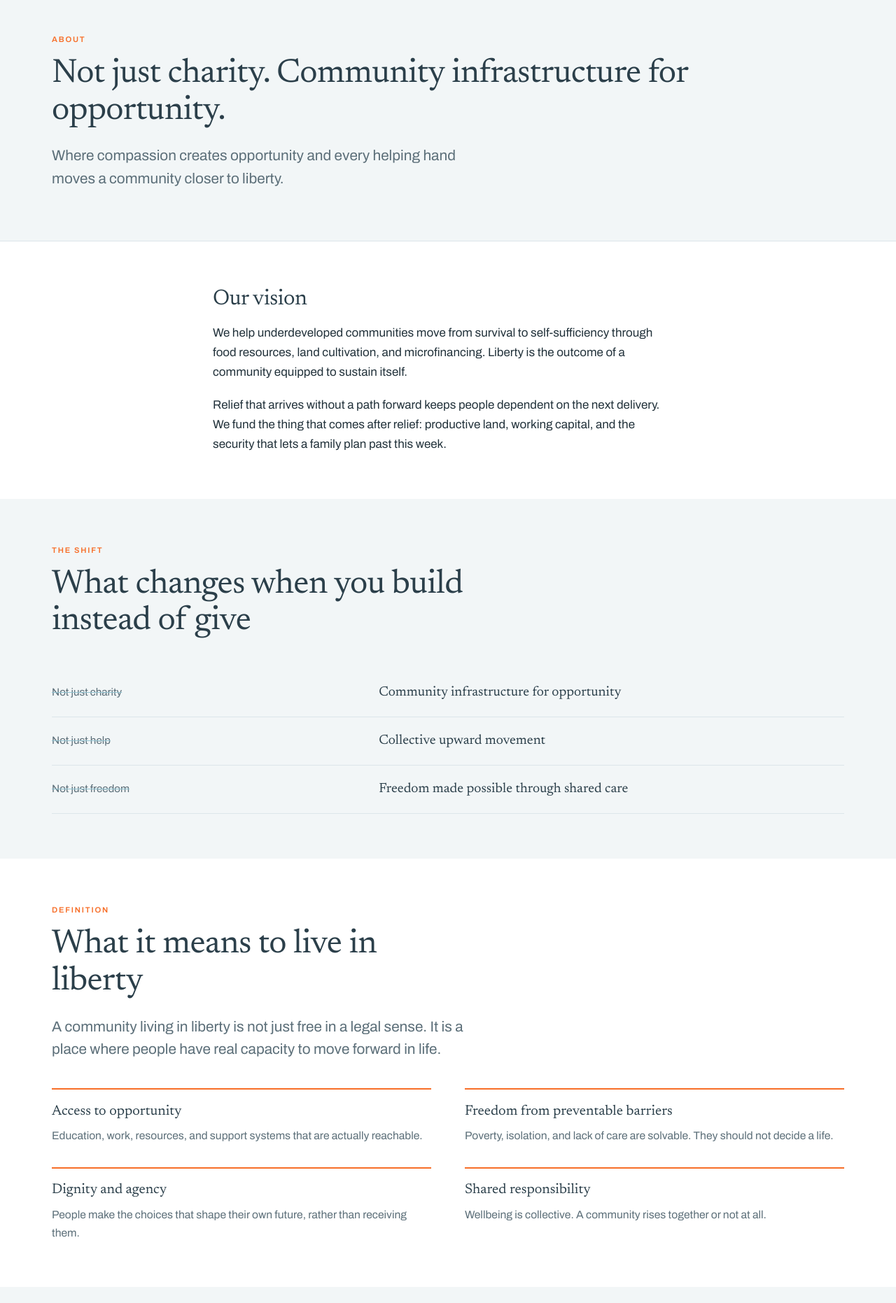
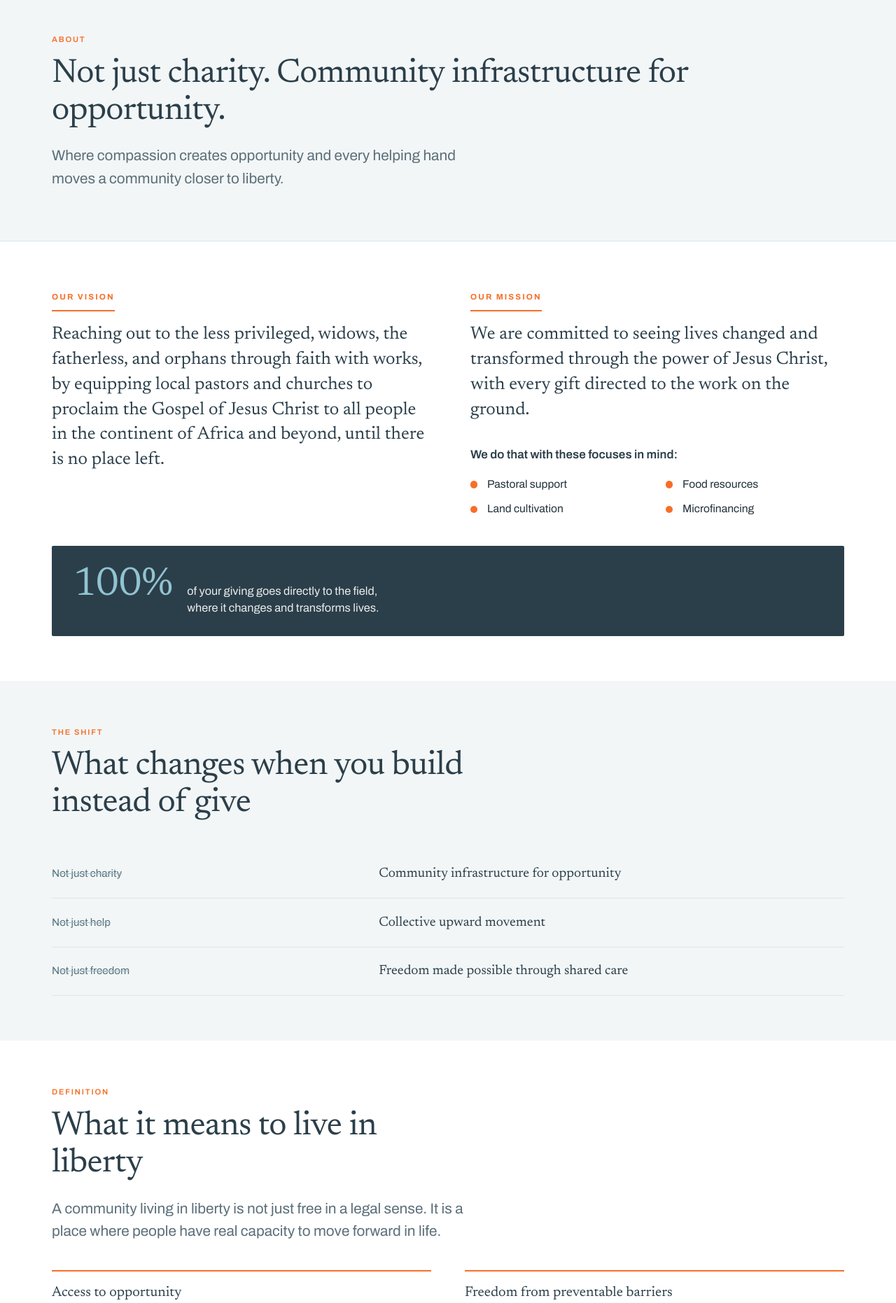
Before and after one commit to isaach3lms/liberty-charity-foundation, a Flask app: page /about in a window 1280 px wide. Shown: the part 74-1936 px from the top of the page at 70% size. Run offline with Flask 3, Linux system fonts and the light colour scheme.

Commit message:
Add Vision and Mission with 100% giving pledge to About page

```diff
--- a/static/css/site.css
+++ b/static/css/site.css
@@ -144,6 +144,74 @@ a:hover { color: var(--orange); }
 }
 
 .muted { color: var(--ink-soft); }
+
+/* --- Vision & Mission ----------------------------------------------------- */
+
+.vm { display: grid; gap: 2.5rem; grid-template-columns: 1fr; }
+@media (min-width: 860px) { .vm { grid-template-columns: 1fr 1fr; gap: 4rem; } }
+
+.vm-label {
+  font-size: 0.72rem;
+  font-weight: 700;
+  letter-spacing: 0.18em;
+  text-transform: uppercase;
+  color: var(--orange);
+  margin: 0 0 1rem;
+  padding-bottom: 0.6rem;
+  border-bottom: 2px solid var(--orange);
+  display: inline-block;
+}
+
+.vm-statement {
+  font-family: var(--display);
+  font-size: clamp(1.25rem, 2.6vw, 1.6rem);
+  line-height: 1.4;
+  color: var(--navy);
+  margin: 0;
+}
+
+.vm-body { margin: 1.1rem 0 0; color: var(--ink-soft); }
+
+/* The 100%-to-the-field pledge, set apart as the trust signal it is. */
+.pledge {
+  margin: 2.5rem 0 0;
+  padding: 1.75rem 1.9rem;
+  background: var(--navy);
+  border-radius: var(--radius);
+  color: #fff;
+  display: flex;
+  flex-wrap: wrap;
+  align-items: baseline;
+  gap: 0.4rem 1.25rem;
+}
+.pledge-figure {
+  font-family: var(--display);
+  font-size: clamp(2.6rem, 7vw, 3.6rem);
+  line-height: 1;
+  color: var(--sky);
+}
+.pledge-text { font-size: 1.02rem; line-height: 1.45; color: rgba(255,255,255,0.9); max-width: 34ch; }
+
+.vm-focus { margin: 2rem 0 0; }
+.vm-focus-lead { font-weight: 600; color: var(--navy); margin: 0 0 0.9rem; }
+.vm-focus-list { list-style: none; margin: 0; padding: 0; display: grid; gap: 0.6rem; }
+@media (min-width: 620px) { .vm-focus-list { grid-template-columns: repeat(2, 1fr); gap: 0.6rem 1.5rem; } }
+.vm-focus-list li {
+  position: relative;
+  padding-left: 1.5rem;
+  color: var(--ink);
+  font-size: 0.98rem;
+}
+.vm-focus-list li::before {
+  content: "";
+  position: absolute;
+  left: 0;
+  top: 0.55em;
+  width: 0.65rem;
+  height: 0.65rem;
+  border-radius: 50%;
+  background: var(--orange);
+}
 
 /* --- Buttons -------------------------------------------------------------- */
 
--- a/templates/about.html
+++ b/templates/about.html
@@ -12,10 +12,31 @@
 </section>
 
 <section class="band">
-  <div class="wrap-narrow prose">
-    <h2 class="h-md">Our vision</h2>
-    <p>We help underdeveloped communities move from survival to self-sufficiency through food resources, land cultivation, and microfinancing. Liberty is the outcome of a community equipped to sustain itself.</p>
-    <p>Relief that arrives without a path forward keeps people dependent on the next delivery. We fund the thing that comes after relief: productive land, working capital, and the security that lets a family plan past this week.</p>
+  <div class="wrap">
+    <div class="vm">
+      <div class="reveal">
+        <span class="vm-label">Our vision</span>
+        <p class="vm-statement">Reaching out to the less privileged, widows, the fatherless, and orphans through faith with works, by equipping local pastors and churches to proclaim the Gospel of Jesus Christ to all people in the continent of Africa and beyond, until there is no place left.</p>
+      </div>
+      <div class="reveal">
+        <span class="vm-label">Our mission</span>
+        <p class="vm-statement">We are committed to seeing lives changed and transformed through the power of Jesus Christ, with every gift directed to the work on the ground.</p>
+        <div class="vm-focus">
+          <p class="vm-focus-lead">We do that with these focuses in mind:</p>
+          <ul class="vm-focus-list">
+            <li>Pastoral support</li>
+            <li>Food resources</li>
+            <li>Land cultivation</li>
+            <li>Microfinancing</li>
+          </ul>
+        </div>
+      </div>
+    </div>
+
+    <div class="pledge reveal">
+      <span class="pledge-figure">100%</span>
+      <span class="pledge-text">of your giving goes directly to the field, where it changes and transforms lives.</span>
+    </div>
   </div>
 </section>
 
```
